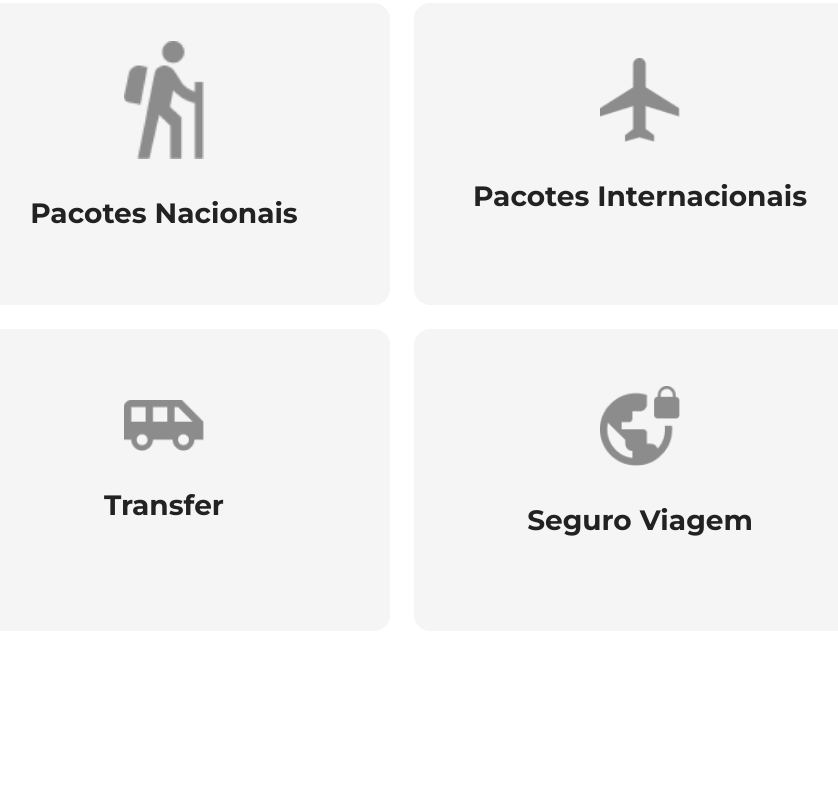
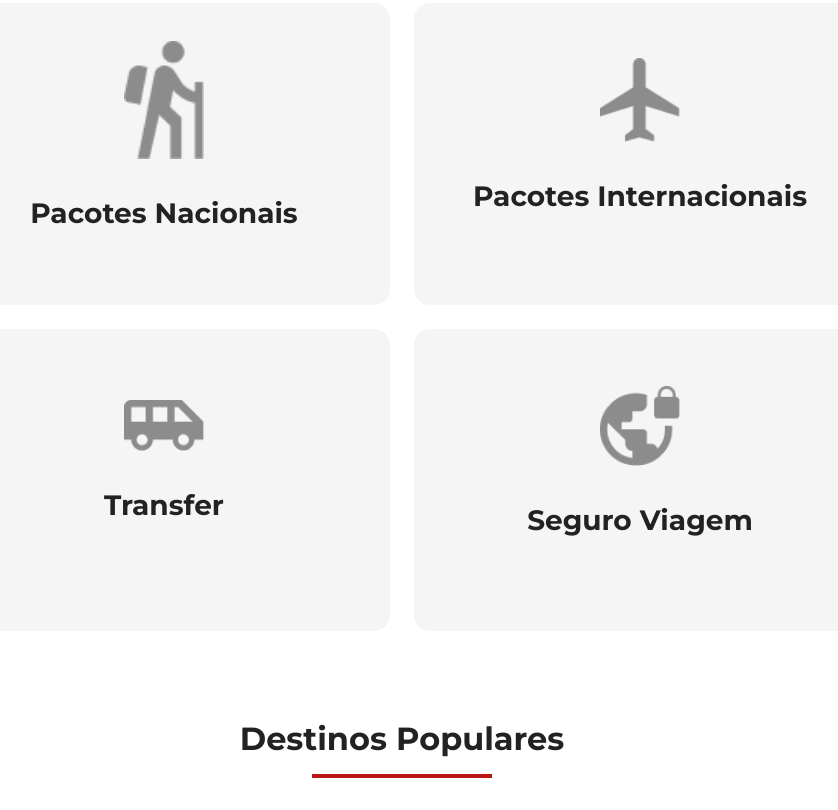
Before and after one commit to marcelllombm/jornada-viagens, a plain HTML site: page index.html in a window 1280 px wide. Shown: the part 2091-2901 px from the top of the page, without its empty margins (238-1076 px from the left). Before the commit the page ends 2722 px from the top, so only its background shows below. Drawn offline with Linux system fonts and the light colour scheme.

Commit message:
feat:adiciona assets de destinos

```diff
--- a/index.html
+++ b/index.html
@@ -47,7 +47,7 @@
             </h2>
         </section>
 
-        <section class="categorias">
+        <section class="offers">
             <div class="section-title">
                 <h2>Oferta da Semana</h2>
                 <hr />
@@ -128,5 +128,11 @@
                 </a>
             </div>
         </section>
+        <section class="Destinos">
+            <div class="section-title">
+                <h2>Destinos Populares</h2>
+                <hr />
+            </div>
+        </section>
     </body>
 </html>
```
Also changed, not shown: img/Osaka-mobile.jpg (added), img/Tokyo-mobile.jpg (added), img/Tokyo-table-desktop.jpg (added), 1 other file.
